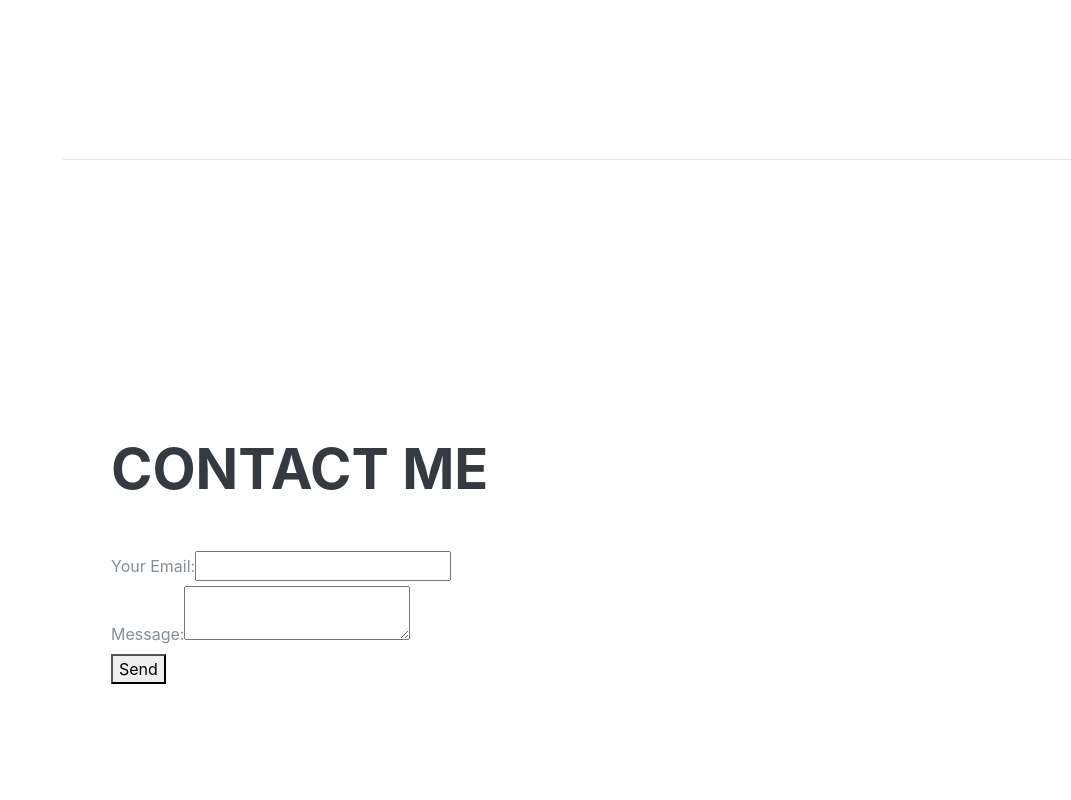
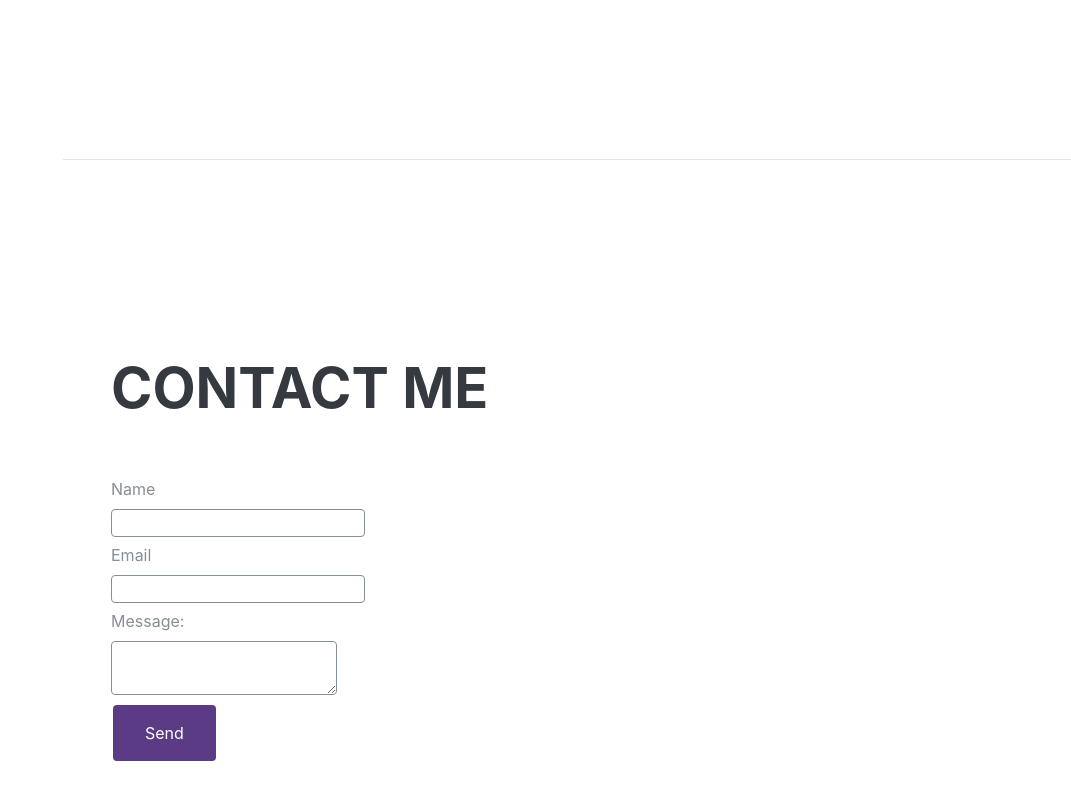
Before and after one commit to apmcguigan/portfolio-adam, a Gatsby site: page / in a window 1280 px wide. Shown: the part 3044-3844 px from the top of the page, without its empty margins (209-1280 px from the left). Built offline with nearby package versions, Linux system fonts and the light colour scheme; Gatsby itself is replaced by a stand-in of ours; a web font is replaced by a local one.

Commit message:
Form Styling

```diff
--- a/src/assets/sass/_global.scss
+++ b/src/assets/sass/_global.scss
@@ -42,6 +42,33 @@ p.lead {
   font-weight: 400;
 }
 
+
+button {
+  background-color: $primary;
+  border-radius: 4px;
+  border: none;
+  color: white;
+  padding: 16px 32px;
+  margin: 4px 2px;
+  display: block;
+}
+
+input {
+  border-radius: 4px;
+  border: 1px solid $secondary;
+}
+
+textarea {
+  border-radius: 4px;
+  border: 1px solid $secondary;
+}
+
+label {
+  display: block;
+  padding-top: 6px;
+}
+
+
 .subheading {
   text-transform: uppercase;
   font-weight: 500;
--- a/src/pages/index.js
+++ b/src/pages/index.js
@@ -190,12 +190,12 @@ const IndexPage = () => (
             data-netlify="true"
           >
             <input type="hidden" name="form-name" value="JSX Form" />
-            <label>Your Email:</label>
+            <label> Name</label>
+            <input type="name" name="name"></input>
+            <label> Email</label>
             <input type="email" name="email" />
-            <br />
             <label>Message:</label>
             <textarea name="message" />
-            <br />
             <button type="submit">Send</button>
           </form>
         </div>
```
